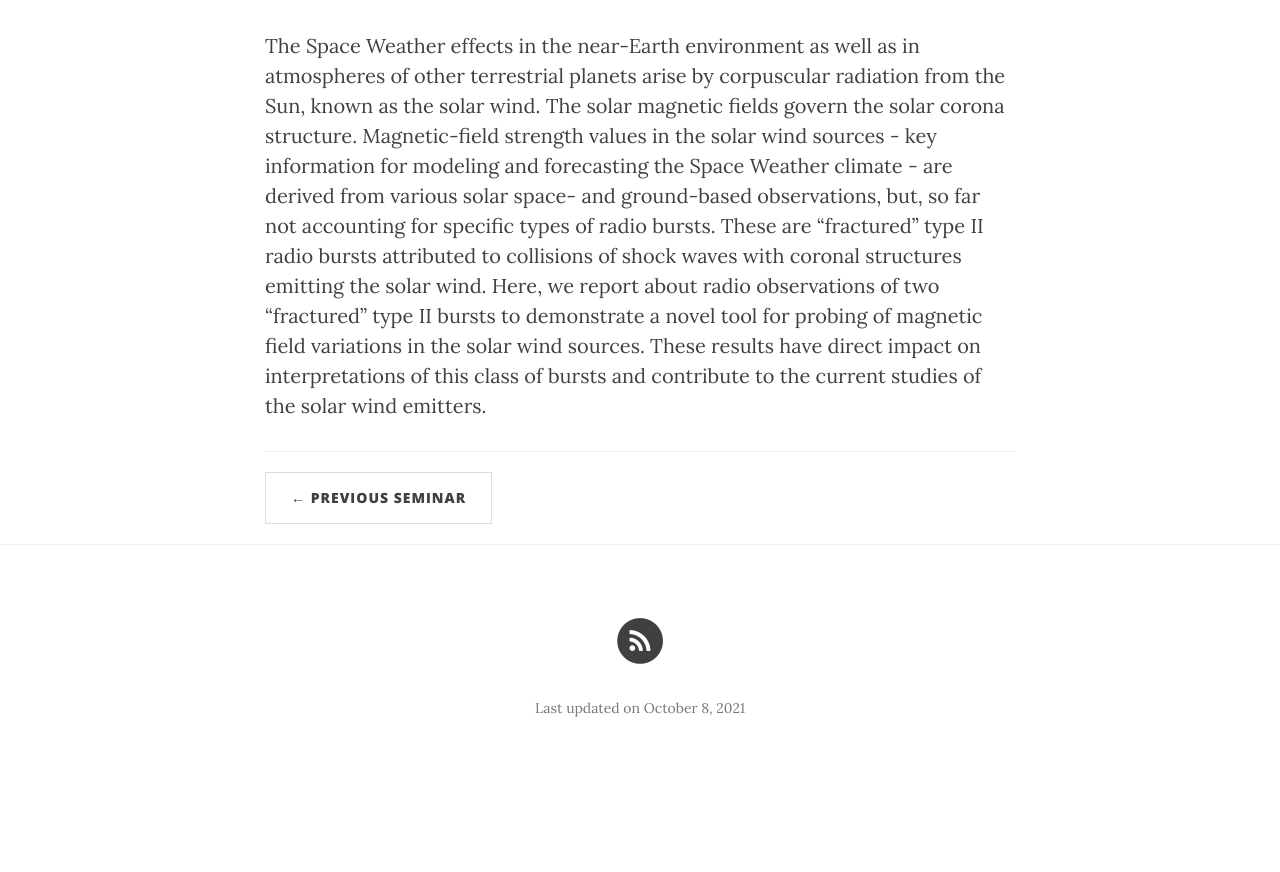
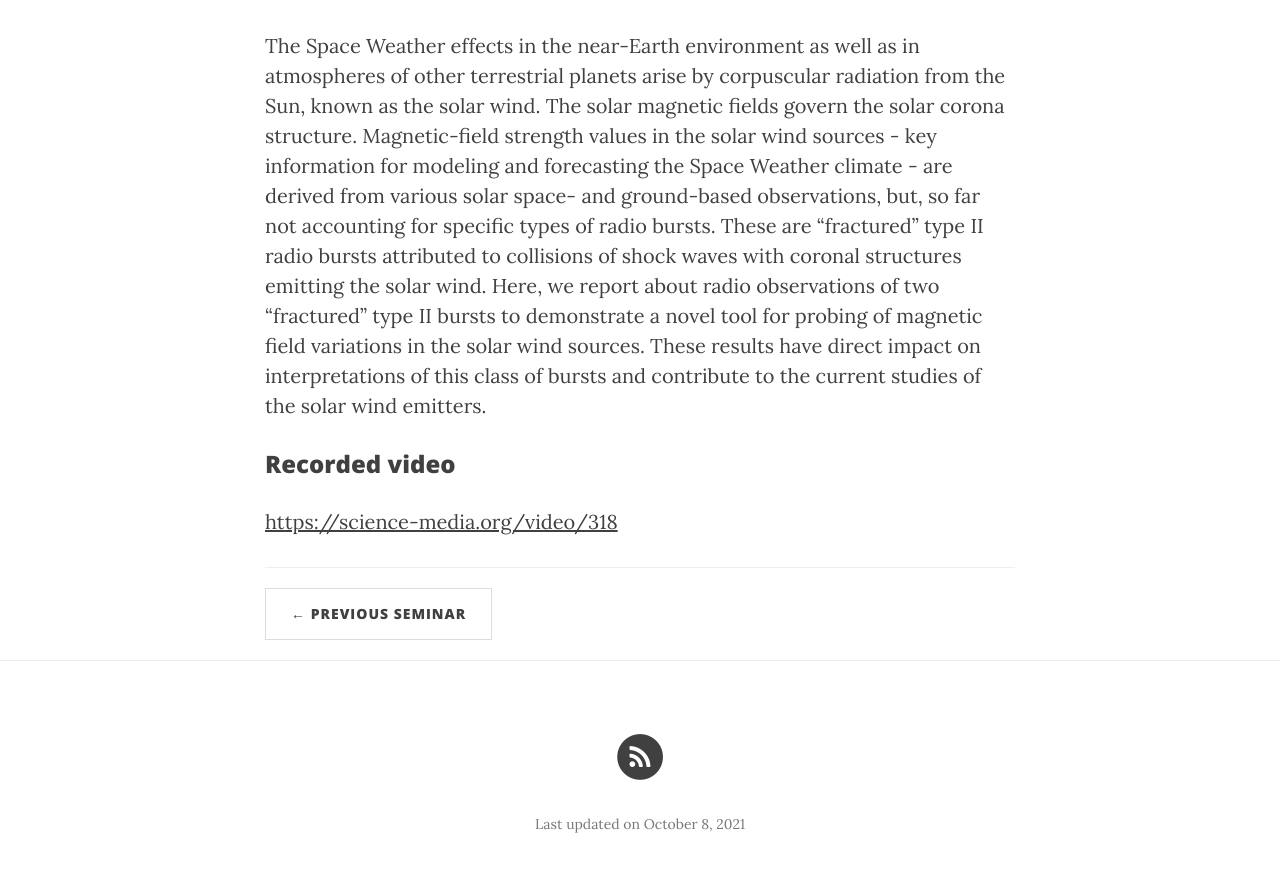
Before and after one commit to ITA-Solar/espos, a Jekyll site: the page built from _posts/2021-10-07-Koval.md, in a window 1280 px wide and 900 px high, scrolled down 666 px. Shown: the top 872 px of the window. Built offline with Jekyll 4.4.1, drawn with Linux system fonts in a browser that asks for light colours; nearby versions of some CDN libraries; before the commit the page ends 1450 px from its top, so only the background shows below that.

Commit message:
Update 2021-10-07-Koval.md

```diff
--- a/_posts/2021-10-07-Koval.md
+++ b/_posts/2021-10-07-Koval.md
@@ -10,3 +10,7 @@ published:  true
 
 ## Abstract
 The Space Weather effects in the near-Earth environment as well as in atmospheres of other terrestrial planets arise by corpuscular radiation from the Sun, known as the solar wind. The solar magnetic fields govern the solar corona structure. Magnetic-field strength values in the solar wind sources - key information for modeling and forecasting the Space Weather climate - are derived from various solar space- and ground-based observations, but, so far not accounting for specific types of radio bursts. These are "fractured" type II radio bursts attributed to collisions of shock waves with coronal structures emitting the solar wind. Here, we report about radio observations of two "fractured" type II bursts to demonstrate a novel tool for probing of magnetic field variations in the solar wind sources. These results have direct impact on interpretations of this class of bursts and contribute to the current studies of the solar wind emitters.
+
+### Recorded video
+
+[https://science-media.org/video/318](https://science-media.org/video/318)
```
